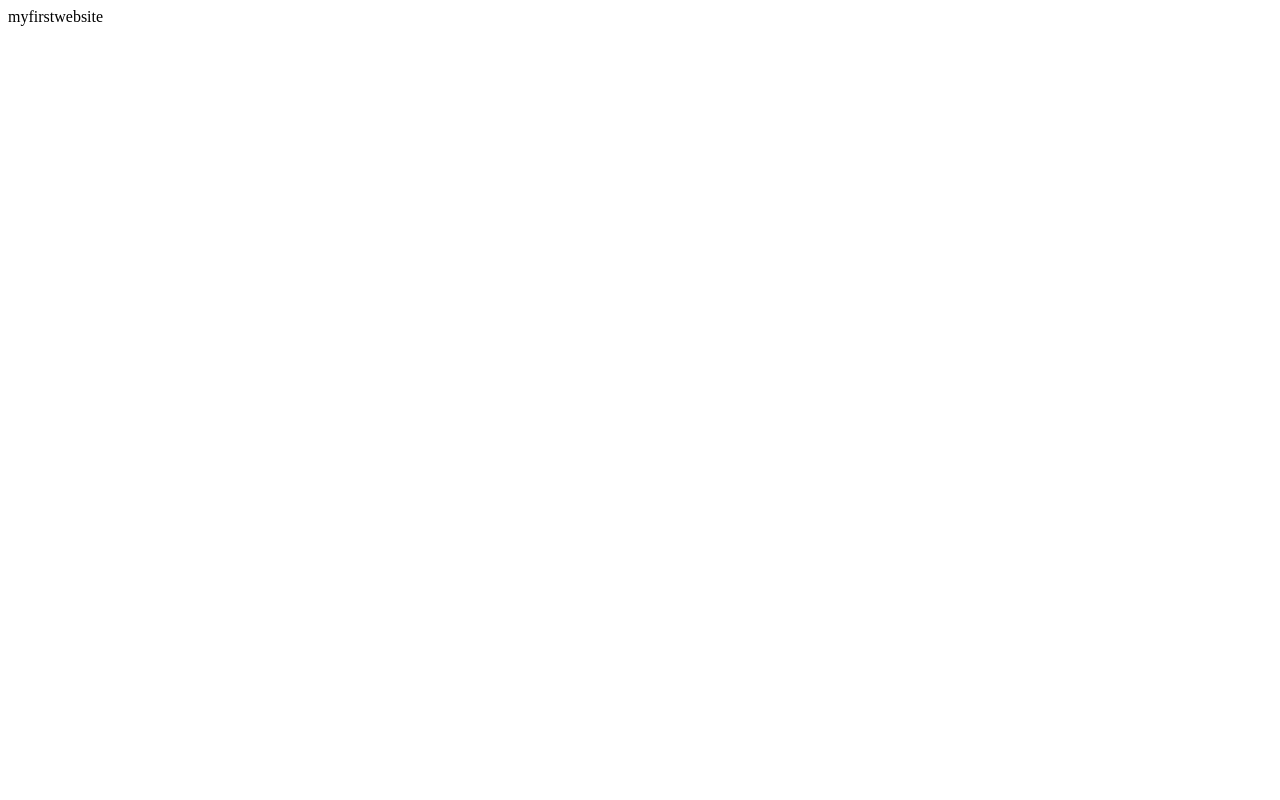
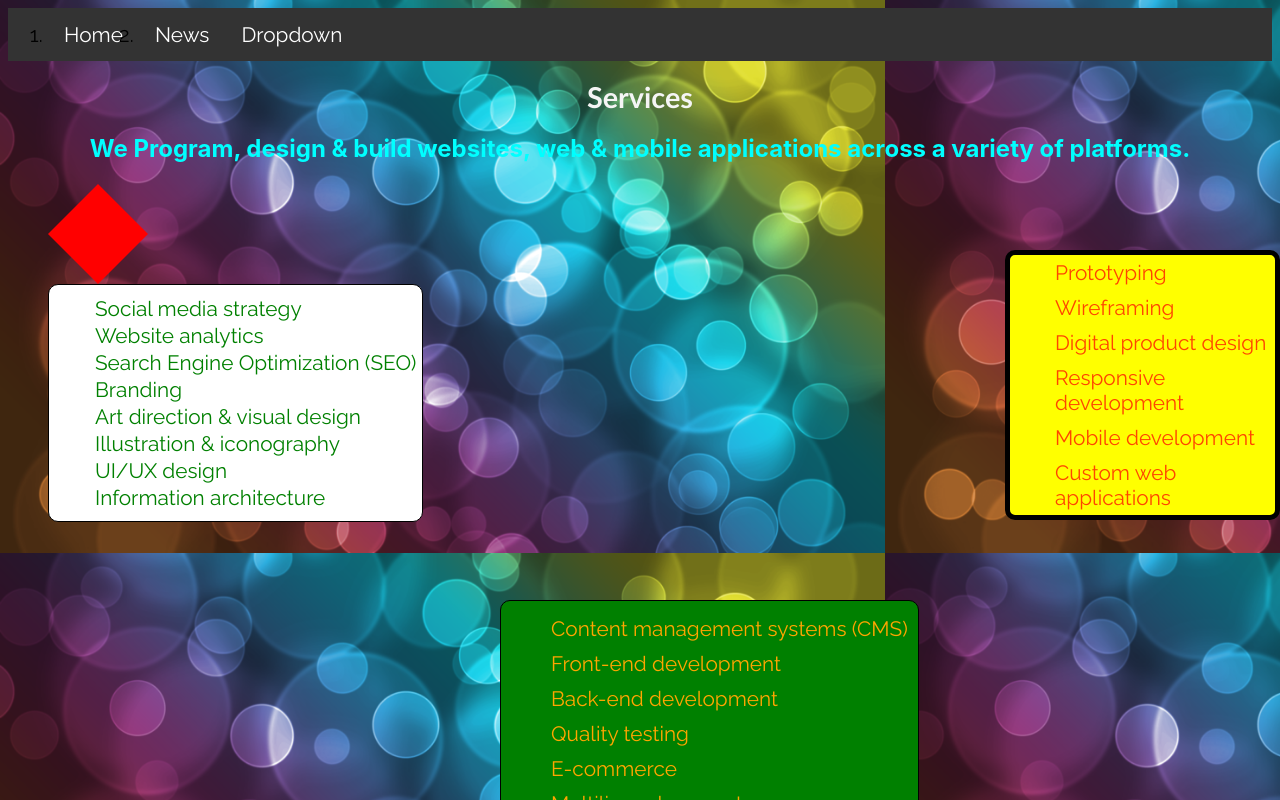
Before and after one commit to gregdiamond2/gregdiamondwebsite.github.io, a plain HTML site: page index.html in a window 1280 px wide. Drawn offline with Linux system fonts and the light colour scheme.

Commit message:
Initial commit 2

```diff
--- a/index.html
+++ b/index.html
@@ -1 +1,97 @@
-myfirstwebsite
+<!DOCTYPE html>
+<html lang="en">
+<head>
+    <meta charset="UTF-8">
+    <meta name="viewport" content="width=device-width, initial-scale=1.0">
+    <meta http-equiv="X-UA-Compatible" content="ie=edge">
+    <link rel="stylesheet" href="https://fonts.googleapis.com/css?family=Raleway">
+    <link rel="stylesheet" href="style.css">
+    <title>Document</title>
+</head>
+
+
+<body >
+
+    <div = class"wtfwork">
+    <ul class="listtop">
+                <ol class="listofthings">
+                <li><a href="#home">Home</a></li>
+                <li><a href="#news">News</a></li>
+                <li class="dropdown">
+                  <a href="javascript:void(0)" class="dropbtn">Dropdown</a>
+                  <div class="dropdown-content">
+                    <a href="#">Link 1</a>
+                    <a href="#">Link 2</a>
+                    <a href="#">Link 3</a>
+                  </div>
+                </li>
+              </ul>
+            </ol>
+        </div>
+        <div id="page-services">
+
+
+                <h1> Services</h1>
+                <h2 >We Program, design & build websites, web & mobile applications across a variety of platforms.</h2>
+
+            <ul class="list-theme">
+
+                    <div class="diamond"> </div>
+
+
+
+
+
+
+                             <div class="rotate">
+                <ol class="top">
+                    <li>Social media strategy</li>
+                    <li>Website analytics</li>
+                    <li>Search Engine Optimization (SEO)</li>
+                    <li>Branding</li>
+                    <li>Art direction & visual design</li>
+                    <li>Illustration & iconography</li>
+                    <li>UI/UX design</li>
+                    <li>Information architecture</li>
+                </ol>
+                            </div>
+                                    <div class="shrink">
+                <ol class="middle">
+                    <li>Prototyping</li>
+                    <li>Wireframing</li>
+                    <li>Digital product design</li>
+                    <li>Responsive development</li>
+                    <li>Mobile development</li>
+                    <li>Custom web applications</li>
+                </ol>
+                                    </div>
+
+
+                                    <div class="color">
+                                            <ol class="bottom">
+                                                    <li>Content management systems (CMS)</li>
+                                                    <li>Front-end development</li>
+                                                    <li>Back-end development</li>
+                                                    <li>Quality testing</li>
+                                                    <li>E-commerce</li>
+                                                    <li>Multilingual support</li>
+                                                </ol>
+                                             </ul>
+
+                                    </div>
+
+
+
+
+        </div>
+
+
+
+
+
+
+
+</body>
+
+
+</html>
```
Also changed, not shown: 1 other file.
